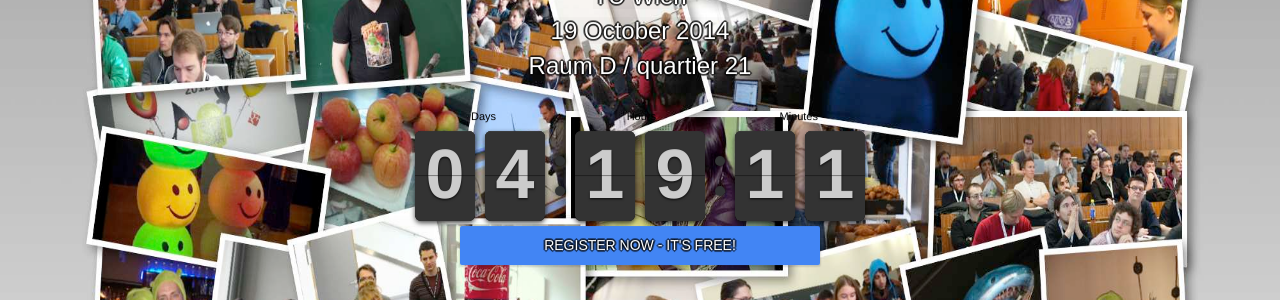
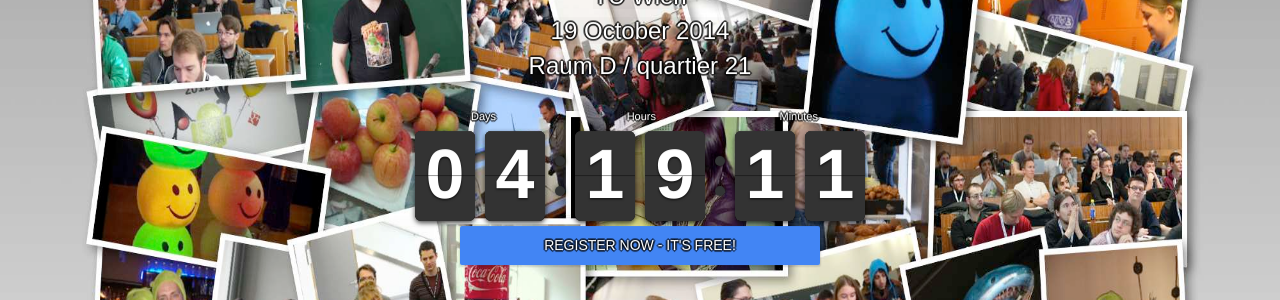
Before and after one commit to DevFestVienna/devfest-at-site, a Jekyll site: the page built from index.html, in a window 1280 px wide. Shown: the part 354-654 px from the top of the page. Built offline with Jekyll 4.4.1, drawn with Linux system fonts in a browser that asks for light colours; nearby versions of some CDN libraries; comment, search, counter and statistics services are not loaded.

Commit message:
Style changes to clock

```diff
--- a/css/flipclock.css
+++ b/css/flipclock.css
@@ -16,7 +16,7 @@
 .flip-clock-wrapper a {
   cursor: pointer;
   text-decoration: none;
-  color: #ccc; }
+  color: #fff; }
 
 .flip-clock-wrapper a:hover {
   color: #fff; }
@@ -153,7 +153,7 @@
   z-index: 1;
   width: 100%;
   height: 200%;
-  color: #ccc;
+  color: #fff;
   text-shadow: 0 1px 2px #000;
   text-align: center;
   background-color: #333;
@@ -202,8 +202,7 @@
   position: absolute;
   top: -1.5em;
   right: -86px;
-  color: black;
-  text-shadow: none; }
+  color: #fff; }
 
 .flip-clock-divider.minutes .flip-clock-label {
   right: -88px; }
```
